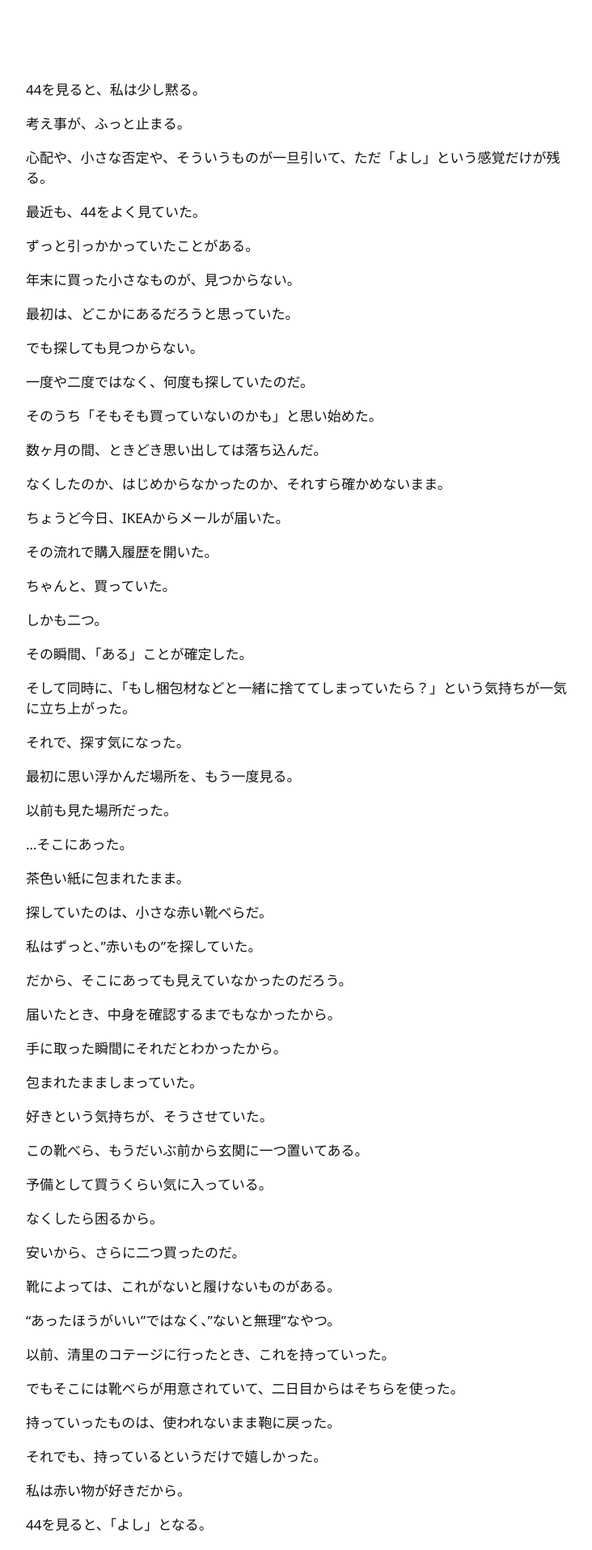
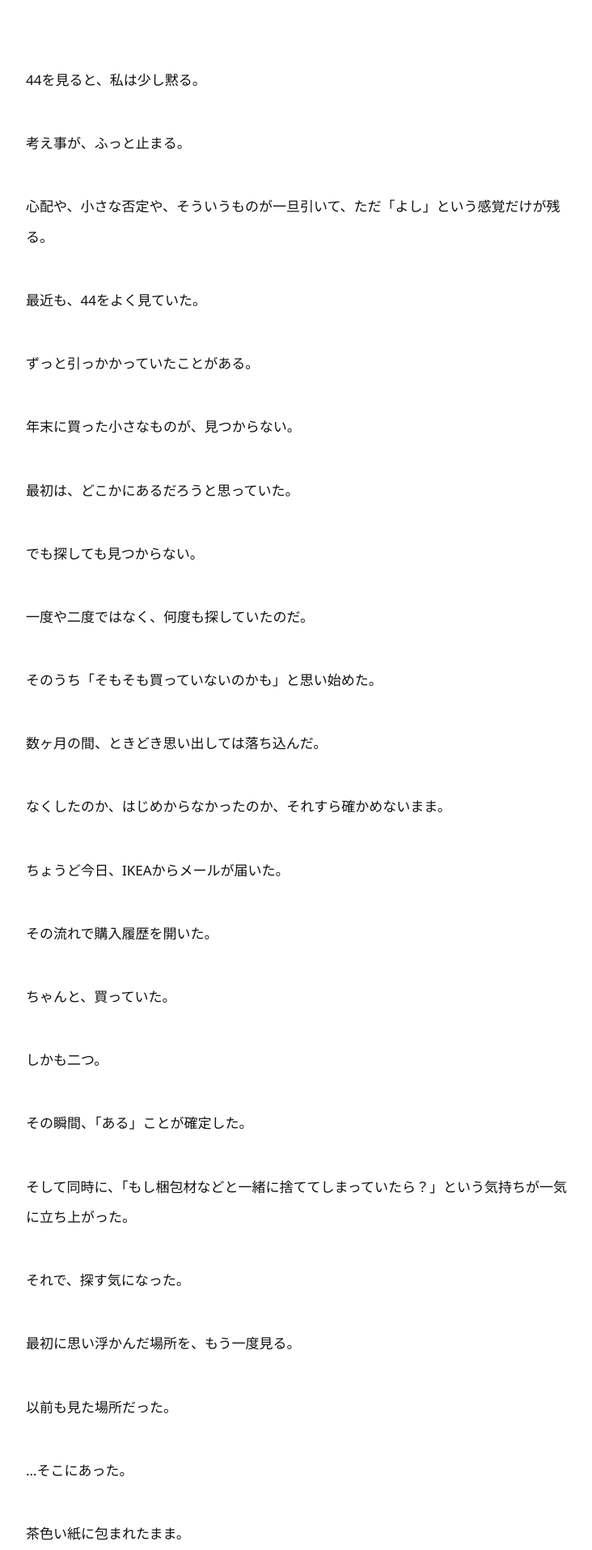
Before and after one commit to ohlucinda/ohlucinda-mobile, a Jekyll site: the page built from _posts/2026-05-01-赤いもの.md, in a window 1280 px wide. Shown: the top 1914 px of the page at 81% size, without its empty margins (268-1000 px from the left). Built offline with Jekyll 4.4.1, drawn with Linux system fonts in a browser that asks for light colours.

Commit message:
Update style.css

```diff
--- a/assets/style.css
+++ b/assets/style.css
@@ -1,16 +1,21 @@
 body {
-  max-width: 680px;
-  margin: 0 auto;
-  padding: 80px 24px;
+  margin: 0;
+  padding: 0;
 
   color: #111;
   font-size: 17px;
   font-family: system-ui, sans-serif;
 }
 
-.writes-content p {
+main {
+  max-width: 680px;
+  margin: 0 auto;
+  padding: 80px 24px;
+}
+
+main p {
   line-height: 2.2;
-  margin-bottom: 2.2em;
+  margin: 0 0 2.4em 0;
 }
 
 a {
```
